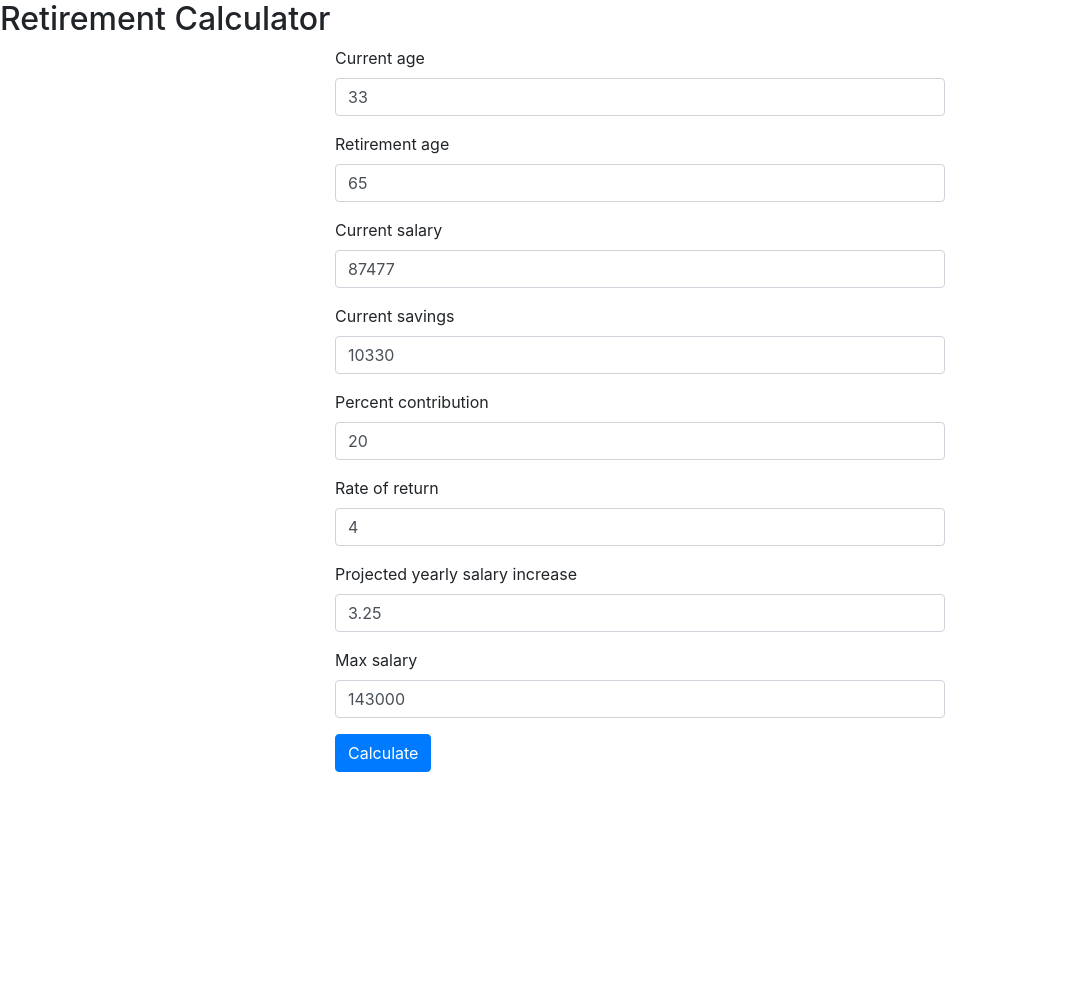
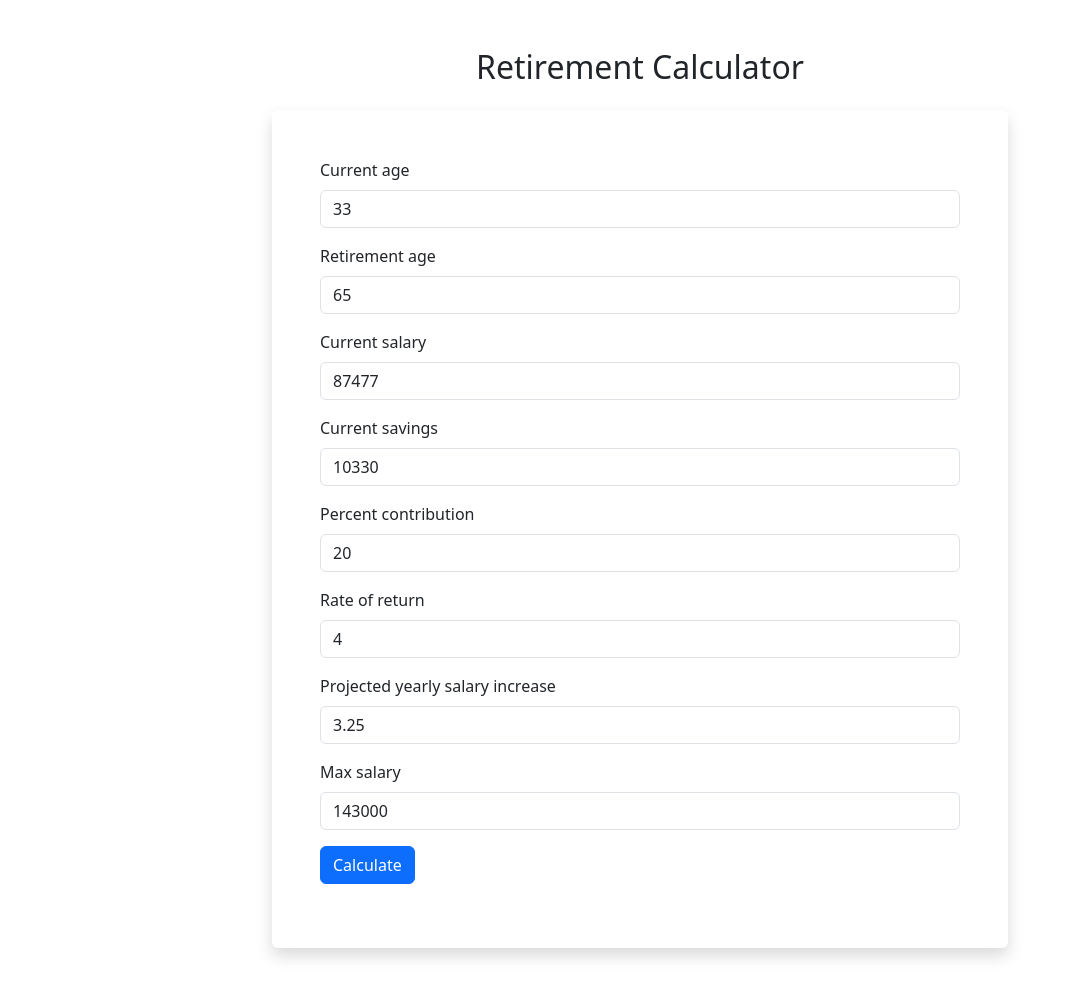
Before and after one commit to dangerdrennan/finance_calculator, a Django app: page /retirement_calculator/ in a window 1280 px wide. Shown: the whole page, without its empty margins (0-1072 px from the left). Before the commit the page ends 772 px from the top, so only its background shows below. Run offline with Django 4.2, Linux system fonts and the light colour scheme; some libraries are stand-ins or nearby versions.

Commit message:
added more styling to calculator

```diff
--- a/finance_calculator/finance_calculator/settings.py
+++ b/finance_calculator/finance_calculator/settings.py
@@ -38,6 +38,7 @@ INSTALLED_APPS = [
     'django.contrib.messages',
     'django.contrib.staticfiles',
     'retirement_calculator.apps.RetirementCalculatorConfig',
+    'django_bootstrap5',
 ]
 
 MIDDLEWARE = [
--- a/finance_calculator/retirement_calculator/static/css/styles.css
+++ /dev/null
@@ -1,5 +0,0 @@
-.calculator-container{
-    max-width: 50%;
-    border: 1px;
-    border-color: blue;
-}
--- a/finance_calculator/retirement_calculator/templates/base.html
+++ b/finance_calculator/retirement_calculator/templates/base.html
@@ -1,11 +1,14 @@
-{% load static %}
+{% load django_bootstrap5 %}
 
+{% bootstrap_css %}
+
+{% bootstrap_javascript %}
+
+{% bootstrap_messages %}
 <!DOCTYPE html>
 <html>
 <head>
   <title>Finance Planner</title>
-  <link rel="stylesheet" href="https://stackpath.bootstrapcdn.com/bootstrap/4.5.2/css/bootstrap.min.css">
-  <link rel="stylesheet" type="text/css" href="{% static 'css/styles.css' %}">
 </head>
 <body>
   <header>
--- a/finance_calculator/retirement_calculator/templates/retirement_calculator/calculator.html
+++ b/finance_calculator/retirement_calculator/templates/retirement_calculator/calculator.html
@@ -1,19 +1,30 @@
 {% extends 'base.html' %}
 
 {% block content %}
-  <h2>Retirement Calculator</h2>
-  <form method="post">
-    {% csrf_token %}
-    <div class="container calculator-container">
-      {% for field in form %}
-      <div class="form-group">
-        <label for="{{ field.id_for_label }}">{{ field.label }}</label>
-        <input type="text" class="form-control" id="{{ field.id_for_label }}" name="{{ field.html_name }}" value="{{ field.value|default_if_none:'' }}">
-      </div>
-      {% endfor %}
-      <div class="form-group">
-        <button type="submit" class="btn btn-primary">Calculate</button>
+<div class="container py-5">
+  <h2 class="text-center mb-4">Retirement Calculator</h2>
+  <div class="row justify-content-center">
+    <div class="col-lg-8">
+      <div class="card border-0 shadow">
+        <div class="card-body p-5">
+          <form method="post" novalidate>
+            {% csrf_token %}
+            {% for field in form %}
+            <div class="mb-3">
+              <label for="{{ field.id_for_label }}" class="form-label">{{ field.label }}</label>
+              <input type="{{ field.field.widget.input_type }}" class="form-control" id="{{ field.id_for_label }}" name="{{ field.html_name }}" value="{{ field.value|default_if_none:'' }}" required>
+              <div class="invalid-feedback">
+                Please enter a valid {{ field.label }}.
+              </div>
+            </div>
+            {% endfor %}
+            <div class="mb-3">
+              <button type="submit" class="btn btn-primary">Calculate</button>
+            </div>
+          </form>
+        </div>
       </div>
     </div>
-  </form>
+  </div>
+</div>
 {% endblock %}
```
